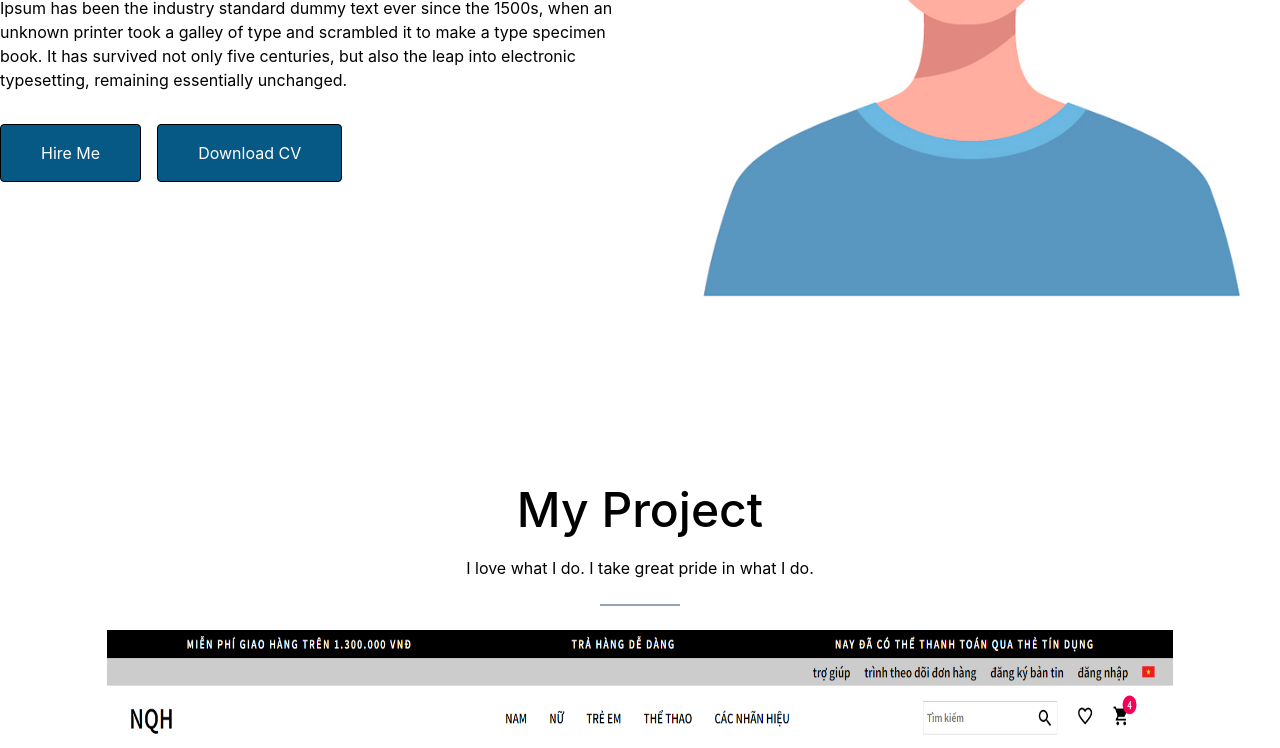
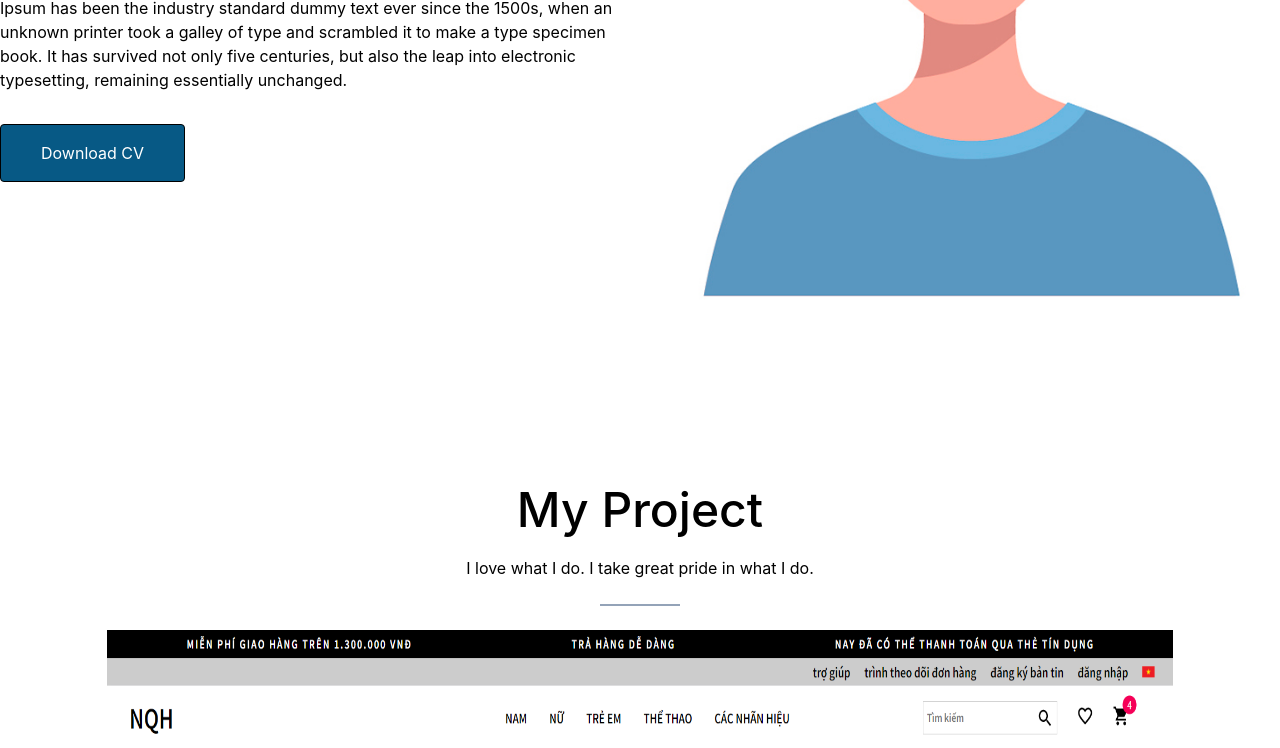
Before and after one commit to nquanghien97/Portfolio, a Next.js app: page / in a window 1280 px wide. Shown: the part 1240-1988 px from the top of the page. Built offline with nearby package versions, Linux system fonts and the light colour scheme.

Commit message:
download cv

```diff
--- a/pages/about.tsx
+++ b/pages/about.tsx
@@ -1,7 +1,7 @@
 import React from 'react';
 import Fade from 'react-reveal/Fade';
 import Image from 'next/image';
-import adidas from '../Assets/avatar.png'
+import avatar from '../Assets/avatar.png'
 
 export interface AboutProps {
 }
@@ -28,16 +28,13 @@ export default function About (props: AboutProps) {
               </p>
               <div className="flex flex-col md:flex-row">
                 <div className="flex justify-center bg-sky-800 border border-black md:px-10 px-4 py-4 md:mr-4 md:my-8 my-4 cursor-pointer rounded hover:bg-amber-500 hover:border-black hover:text-black">
-                  <a className="">Hire Me</a>
-                </div>
-                <div className="flex justify-center bg-sky-800 border border-black md:px-10 px-4 py-4 md:mr-4 md:my-8 my-4 cursor-pointer rounded hover:bg-amber-500 hover:border-black hover:text-black">
-                  <a className="">Download CV</a>
+                  <a className="" href="/cv.pdf" download>Download CV</a>
                 </div>
               </div>
             </div>
           </div>
           <div className="flex md:flex-1 text-black">
-            <Image src={adidas} alt=""/>
+            <Image src={avatar} alt=""/>
           </div>
         </div>
       </div>
--- a/pages/facebook.tsx
+++ /dev/null
@@ -1,16 +0,0 @@
-import * as React from 'react';
-import MessengerCustomerChat from 'react-messenger-customer-chat';
-
-export interface FacebookChatProps {
-}
-
-export default function FacebookChat (props: FacebookChatProps) {
-  return (
-    <div>
-        <MessengerCustomerChat
-            pageId="101380578051500"
-            appId="3228824117442850"
-        />,
-    </div>
-  );
-}
--- a/tsconfig.json
+++ b/tsconfig.json
@@ -14,7 +14,7 @@
     "resolveJsonModule": true,
     "isolatedModules": true,
     "jsx": "preserve",
-    "incremental": true
+    "incremental": true,
   },
   "include": ["next-env.d.ts", "**/*.ts", "**/*.tsx"],
   "exclude": ["node_modules"]
```
Also changed, not shown: 1 other file (tests, documents, lock files or other folders).
